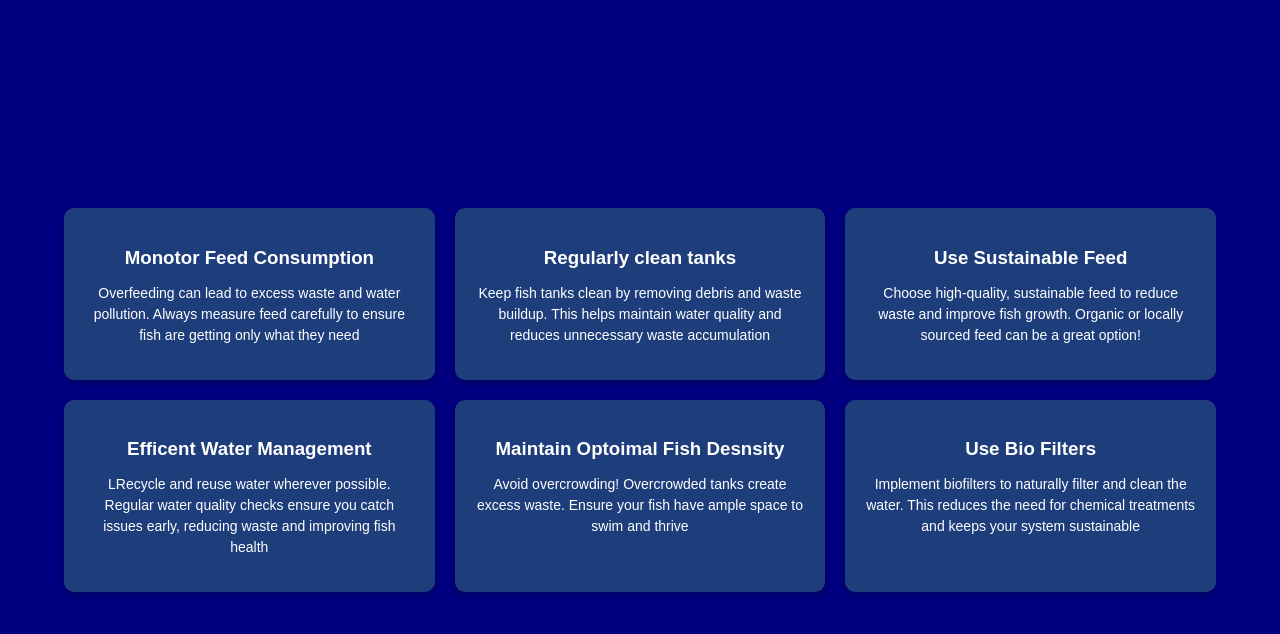
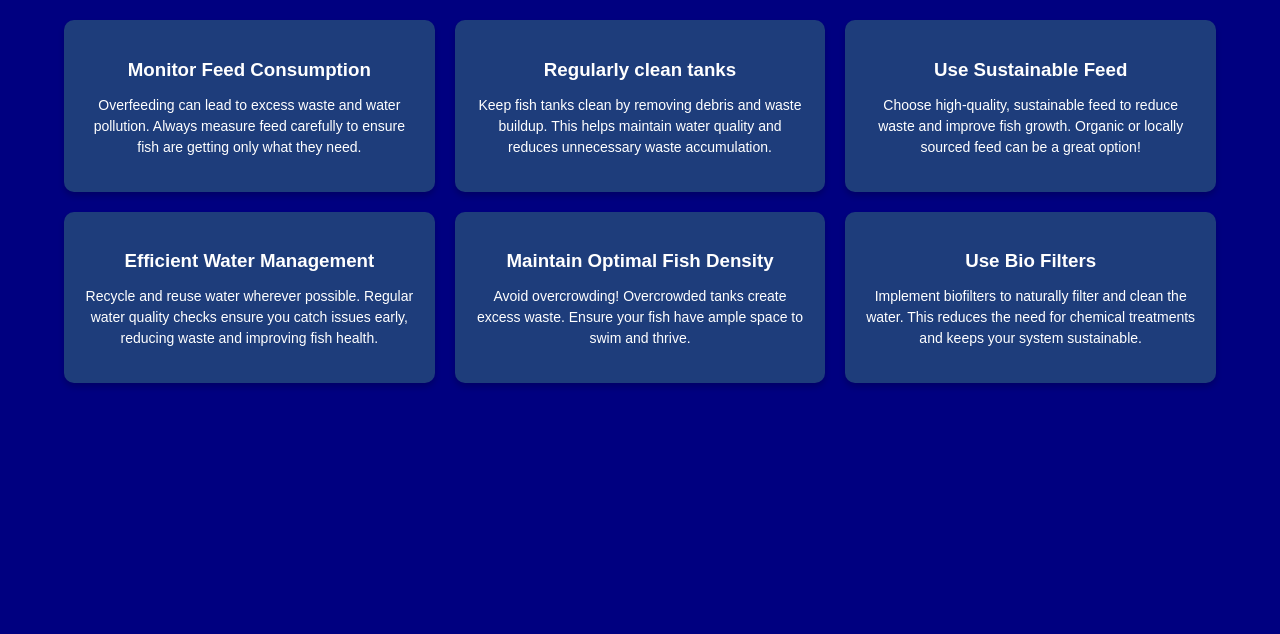
Before and after one commit to GSMB-GHANNESH/aquaconnect, a plain HTML site: page group89.html in a window 1280 px wide. Drawn offline with Linux system fonts and the light colour scheme.

Commit message:
Update group89.html

```diff
--- a/group89.html
+++ b/group89.html
@@ -12,9 +12,10 @@
       color: white;
       display: flex;
       justify-content: center;
-      align-items: center;
-      height: 100vh;
-      overflow: hidden;
+      align-items: flex-start; /* Changed to allow vertical alignment of the content */
+      height: auto;
+      min-height: 100vh;
+      overflow-y: scroll; /* Enable vertical scrolling */
     }
 
     .container {
@@ -23,6 +24,7 @@
       gap: 20px;
       width: 90%;
       max-width: 1200px;
+      padding-top: 20px; /* Added padding to avoid content being too close to the top */
     }
 
     .box {
@@ -65,28 +67,28 @@
 <body>
   <div class="container">
     <div class="box">
-      <h3>Monotor Feed Consumption</h3>
-      <p>Overfeeding can lead to excess waste and water pollution. Always measure feed carefully to ensure fish are getting only what they need</p>
+      <h3>Monitor Feed Consumption</h3>
+      <p>Overfeeding can lead to excess waste and water pollution. Always measure feed carefully to ensure fish are getting only what they need.</p>
     </div>
     <div class="box">
       <h3>Regularly clean tanks</h3>
-      <p>Keep fish tanks clean by removing debris and waste buildup. This helps maintain water quality and reduces unnecessary waste accumulation</p>
+      <p>Keep fish tanks clean by removing debris and waste buildup. This helps maintain water quality and reduces unnecessary waste accumulation.</p>
     </div>
     <div class="box">
       <h3>Use Sustainable Feed</h3>
       <p>Choose high-quality, sustainable feed to reduce waste and improve fish growth. Organic or locally sourced feed can be a great option!</p>
     </div>
     <div class="box">
-      <h3>Efficent Water Management</h3>
-      <p>LRecycle and reuse water wherever possible. Regular water quality checks ensure you catch issues early, reducing waste and improving fish health</p>
+      <h3>Efficient Water Management</h3>
+      <p>Recycle and reuse water wherever possible. Regular water quality checks ensure you catch issues early, reducing waste and improving fish health.</p>
     </div>
     <div class="box">
-      <h3>Maintain Optoimal Fish Desnsity</h3>
-      <p>Avoid overcrowding! Overcrowded tanks create excess waste. Ensure your fish have ample space to swim and thrive</p>
+      <h3>Maintain Optimal Fish Density</h3>
+      <p>Avoid overcrowding! Overcrowded tanks create excess waste. Ensure your fish have ample space to swim and thrive.</p>
     </div>
     <div class="box">
       <h3>Use Bio Filters</h3>
-      <p>Implement biofilters to naturally filter and clean the water. This reduces the need for chemical treatments and keeps your system sustainable</p>
+      <p>Implement biofilters to naturally filter and clean the water. This reduces the need for chemical treatments and keeps your system sustainable.</p>
     </div>
   </div>
 </body>
```
